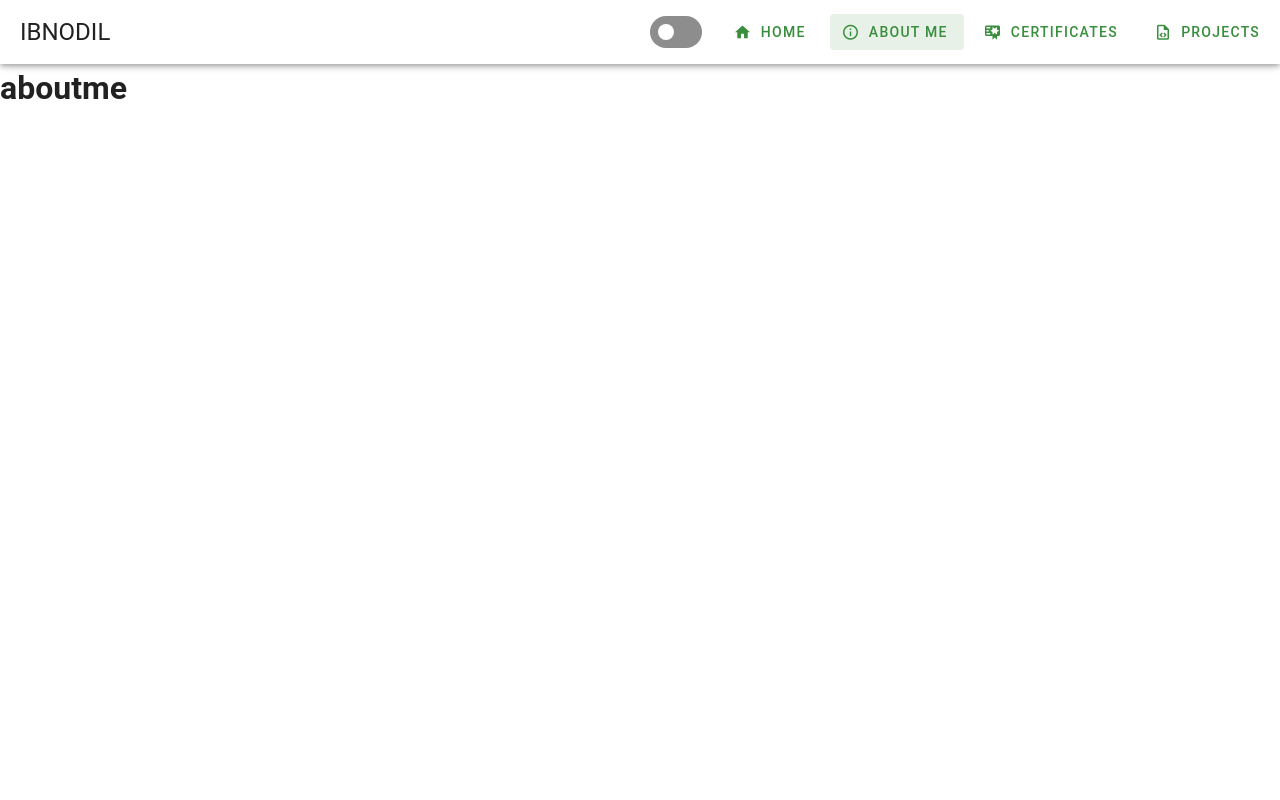
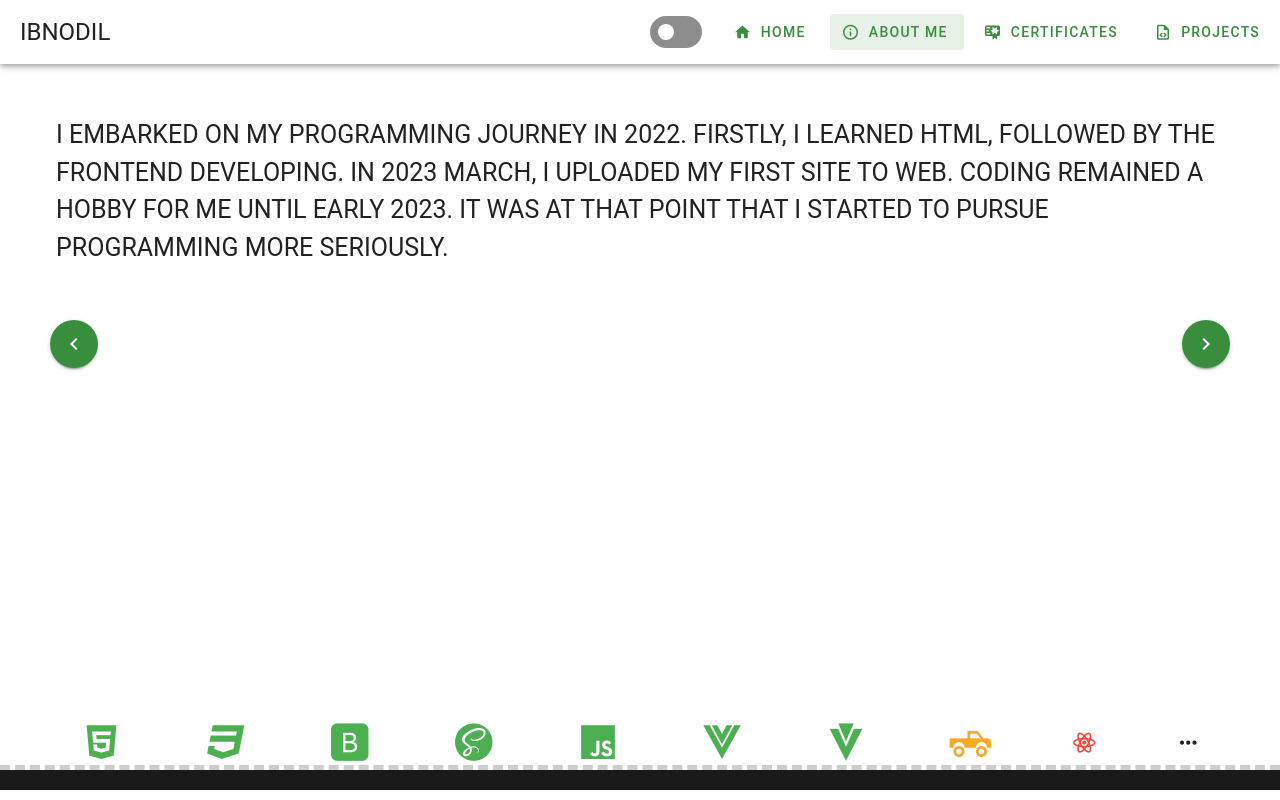
Before and after one commit to IBNODIL/my-portfolio-with-vuetify, a Vue app: page /aboutme in a window 1280 px wide. Built offline with nearby package versions, Linux system fonts and the light colour scheme.

Commit message:
add about me and fix bugs

```diff
--- a/src/views/AboutMe.vue
+++ b/src/views/AboutMe.vue
@@ -1,5 +1,57 @@
 <template>
-  <h1>aboutme</h1>
+  <v-list class="d-flex align-center justify-space-between flex-column" style="min-width: 100vw; max-width: 100vw;">
+    <v-list-item class="ma-10">
+      <p
+        class="text-uppercase"
+        id="text"
+      >
+        I embarked on my programming journey in 2022. Firstly, I learned HTML, followed by the frontend developing. In 2023 march, I uploaded my first site to web. Coding remained a hobby for me until early 2023. It was at that point that I started to pursue programming more seriously.
+      </p>
+    </v-list-item>
+
+    <v-list-item id="road-and-languages"
+      bg-color: blue-darken-2
+      class="d-flex align-center justify-lg-space-evenly hidden-sm-and-down"
+    >
+      <div id="langueges"
+        class="d-flex align-center justify-lg-space-evenly hidden-sm-and-down "
+      >
+        <v-icon class="hidden-sm-and-down icon-complated" color="green" >mdi-language-html5</v-icon>
+        <v-icon class="hidden-sm-and-down icon-complated" color="green" >mdi-language-css3</v-icon>
+        <v-icon class="hidden-sm-and-down icon-complated" color="green" >mdi-bootstrap</v-icon>
+        <v-icon class="hidden-sm-and-down icon-complated" color="green" >mdi-sass</v-icon>
+        <v-icon class="hidden-sm-and-down icon-complated" color="green" >mdi-language-javascript</v-icon>
+        <v-icon class="hidden-sm-and-down icon-complated" color="green" >mdi-vuejs</v-icon>
+        <v-icon class="hidden-sm-and-down icon-complated" color="green" >mdi-vuetify</v-icon>
+        <v-icon class="hidden-sm-and-down icon-car" color="yellow-darken-3" >mdi-car-lifted-pickup</v-icon>
+        <v-icon class="hidden-sm-and-down icon-not-complated" color="red" >mdi-react</v-icon>
+        <v-icon class="hidden-sm-and-down icon-not-complated">mdi-dots-horizontal</v-icon>
+      </div>
+    </v-list-item>
+
+
+  </v-list>
+
+  <v-btn
+        id="to-certificates-from-about"
+        color="green-darken-2"
+        icon
+        to="/certificates"
+        class="hidden-sm-and-down"
+      >
+        <v-icon>mdi-chevron-right</v-icon>
+      </v-btn>
+
+
+      <v-btn
+        id="to-home-from-about"
+        color="green-darken-2"
+        icon
+        to="/"
+        class="hidden-sm-and-down"
+      >
+        <v-icon>mdi-chevron-left</v-icon>
+      </v-btn>
 </template>
 
 
@@ -9,5 +61,44 @@
 
 
 <style>
+  #text{
+    font-size: 25px;
+  }
 
+  #road-and-languages{
+    position: fixed;
+    bottom: 10px;
+    right: 0;
+    left: 0;
+    width: 100vw;
+    border-bottom: 20px solid rgb(26, 26, 26);
+    padding: 0;
+    margin: 0;
+  }
+
+  #langueges{
+    width: 100vw;
+    border-bottom: 5px dashed rgb(205, 205, 205);
+    font-size: 30px;
+  }
+
+  .icon-car{
+    font-size:45px;
+  }
+
+  .icon-not-complated{
+    font-size: 25px;
+  }
+
+  #to-certificates-from-about{
+    position: absolute;
+    top: 40%;
+    right: 50px;
+  }
+
+  #to-home-from-about{
+    position: absolute;
+      top: 40%;
+      left: 50px;
+  }
 </style>
--- a/src/views/Home.vue
+++ b/src/views/Home.vue
@@ -5,7 +5,7 @@
       <v-list-item class="text-div">
         <p> Hi. My name is  </p>
         <h2 class="name">Rustamov Mubashshirhon</h2>
-        <h2 class="not-name">I am a Fron-end developer</h2>
+        <h2 class="not-name">I am a Front-end developer</h2>
         <h2 class="not-name">from Uzbekistan</h2>
       </v-list-item>
 
@@ -18,11 +18,23 @@
         color="green-darken-2"
         icon
         to="/aboutme"
+        class="hidden-sm-and-down"
       >
         <v-icon>mdi-chevron-right</v-icon>
       </v-btn>
+
+
     </v-list>
   </v-layout>
+  <v-btn
+        id="to-about-from-home-for-phone"
+        color="green-darken-2"
+        icon
+        to="/aboutme"
+        class="hidden-md-and-up"
+      >
+        <v-icon>mdi-chevron-down</v-icon>
+      </v-btn>
 </template>
 
 
@@ -44,6 +56,11 @@
     width: 50%;
   }
 
+  #to-aboutme-from-home{
+    position: absolute;
+      top: 40%;
+      left: 50px;
+  }
   @media screen and (max-width: 1260px) {
     #div{
       max-width: 90vw;
```
